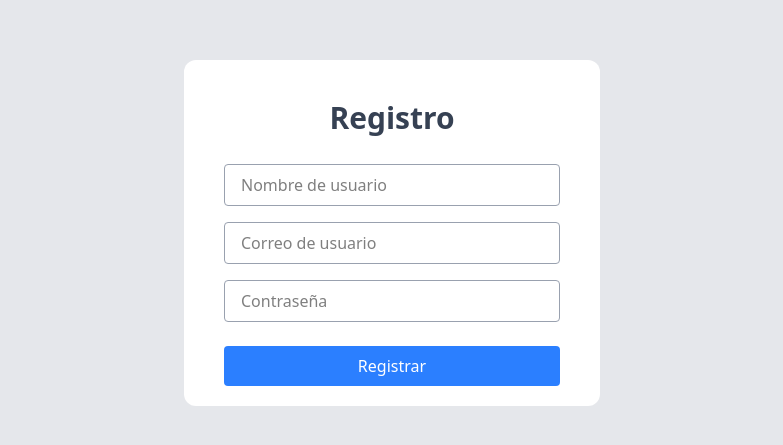
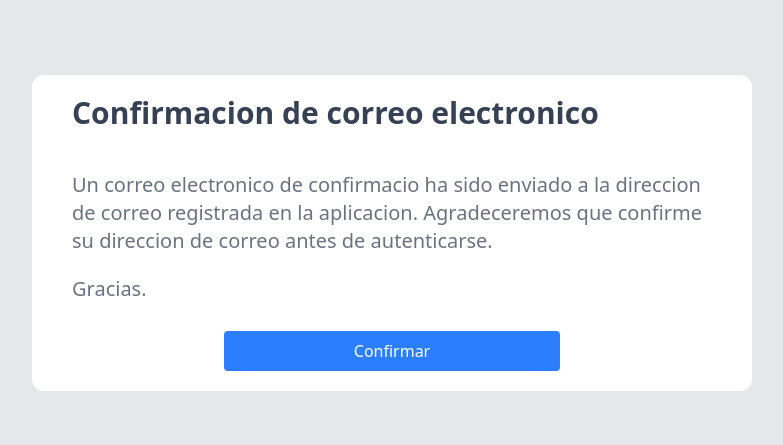
Before and after one commit to raulvelris/Proyecto-Progra-Web, a React (Vite) app: page / in a window 1280 px wide. Shown: the part 167-612 px from the top of the page, without its empty margins (248-1031 px from the left). Built offline with nearby package versions, Linux system fonts and the light colour scheme.

Commit message:
ventana de confirmacion y detalles

```diff
--- a/src/main.tsx
+++ b/src/main.tsx
@@ -3,11 +3,13 @@ import { createRoot } from 'react-dom/client'
 // import './index.css'
 import LoginPage from './pages/LoginPage'
 import RegisterPage from './pages/RegisterPage'
+import ConfirmationPage from './pages/ConfirmationPage'
 // import "../node_modules/bootstrap/dist/css/bootstrap.min.css";
 
 createRoot(document.getElementById('root')!).render(
   <StrictMode>
     {/* <LoginPage/> */}
-    <RegisterPage/>
+    {/* <RegisterPage/> */}
+    <ConfirmationPage/>
   </StrictMode>,
 )
--- /dev/null
+++ b/src/pages/ConfirmationPage.css
@@ -0,0 +1 @@
+@import 'tailwindcss';
--- /dev/null
+++ b/src/pages/ConfirmationPage.tsx
@@ -0,0 +1,23 @@
+import './ConfirmationPage.css';
+
+const ConfirmationPage = () => {
+    return <div className="flex justify-center items-center h-screen bg-gray-200">
+    <div className="flex flex-col border-none rounded-xl bg-white px-10 py-5 w-180">
+        <h1 className="text-3xl font-bold text-gray-700 mb-10 text-left">Confirmacion de correo electronico</h1>
+        <p className="text-gray-500 text-xl pb-5">
+            Un correo electronico de confirmacio ha sido enviado a la direccion de correo registrada en la aplicacion.
+            Agradeceremos que confirme su direccion de correo antes de autenticarse.
+        </p>
+        <p className="text-gray-500 text-xl pb-5">
+            Gracias.
+        </p>
+        <button
+            className="self-center bg-blue-500 text-white px-4 py-2 rounded w-84 mt-2 hover:bg-blue-600 active:bg-blue-700 cursor-pointer transition duration-200"
+            type="button">
+                Confirmar
+        </button>
+    </div>
+</div>
+}
+
+export default ConfirmationPage;
```
